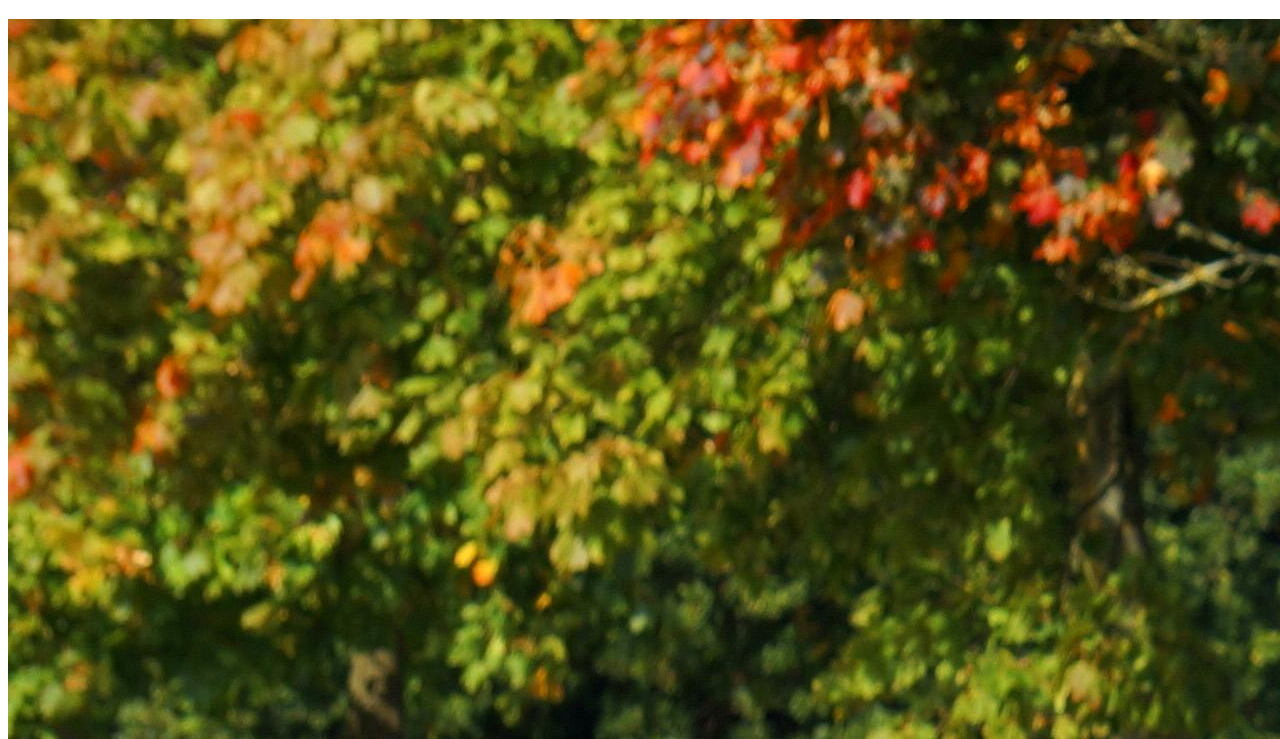
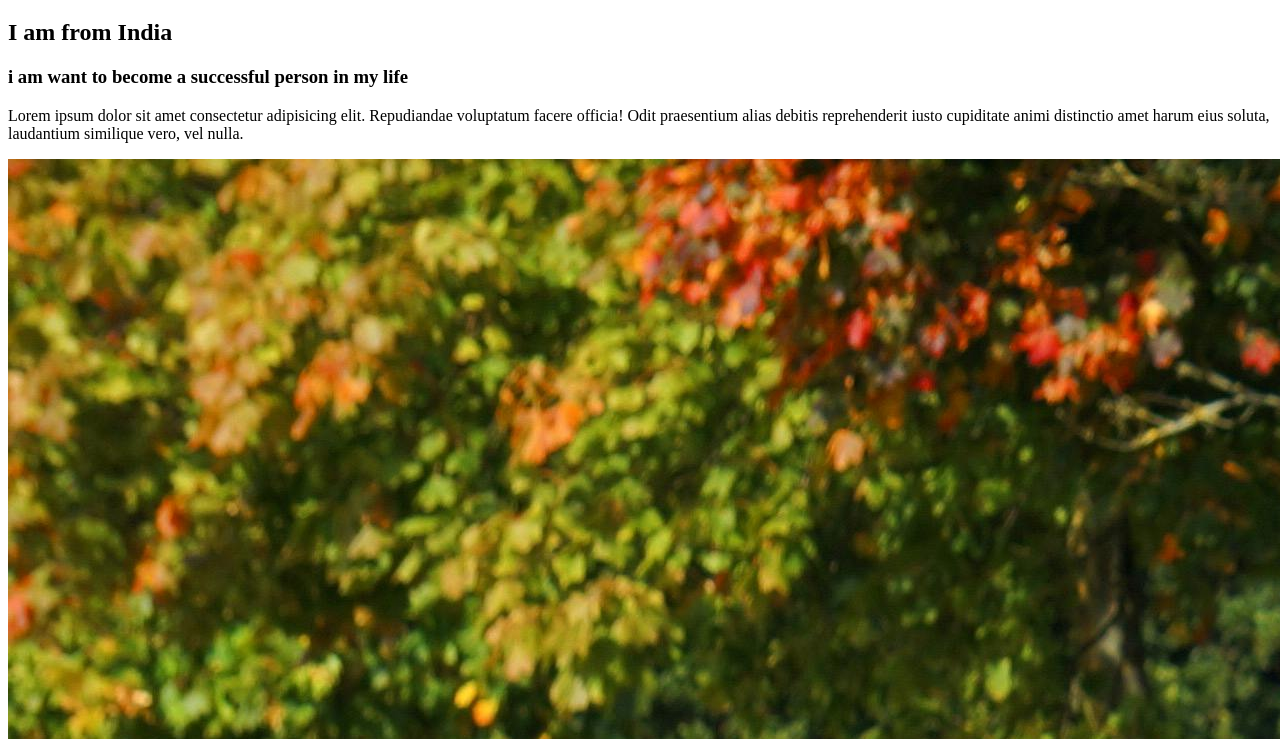
Before and after one commit to simranvird/firstcode, a plain HTML site: page index.html in a window 1280 px wide. Shown: the part 61-800 px from the top of the page. Drawn offline with Linux system fonts and the light colour scheme.

Commit message:
Update index.html

```diff
--- a/index.html
+++ b/index.html
@@ -7,6 +7,10 @@
 </head>
 <body>
     <h1>my name is simran</h1>
-    <img src="omg.jpg" alt="car"><
+    <h2>I am from India </h2>
+   <h3>i am want to become a successful person in my life</h3>
+   <p>Lorem ipsum dolor sit amet consectetur adipisicing elit. Repudiandae voluptatum facere officia! Odit praesentium alias debitis reprehenderit iusto cupiditate animi distinctio amet harum eius soluta, laudantium similique vero, vel nulla.</p>
+    <img src="omg.jpg" alt="car">
+
 </body>
 </html>
```
